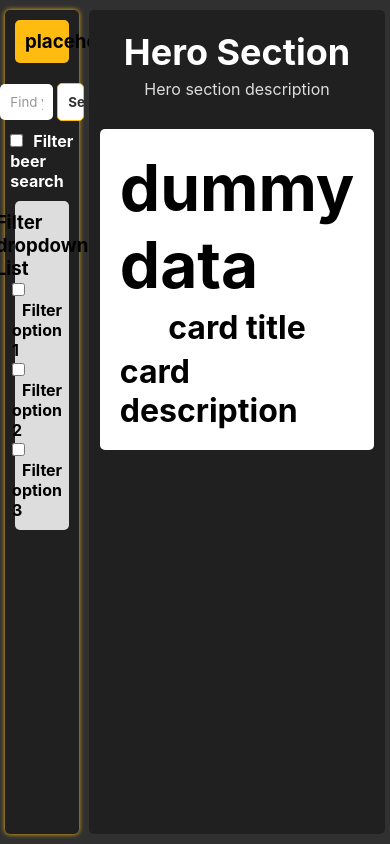
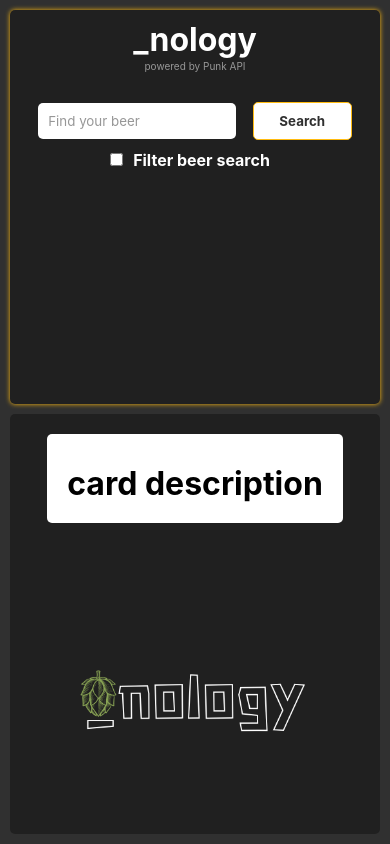
Before and after one commit to jessebubble/nology-punk-api, a React (Create React App) app: page / in a window 390 px wide. Built offline with nearby package versions, Linux system fonts and the light colour scheme.

Commit message:
props used for filter components, useState and event.target.value added to searchbox. plus heroLogo

```diff
--- /dev/null
+++ b/src/components/Button.jsx
@@ -0,0 +1,11 @@
+
+const ButtonJSX = (props) => {
+
+    return (
+        <button type="submit">
+            Search
+        </button>
+    );
+};
+
+export default ButtonJSX;
--- a/src/components/Hero/CardList.jsx
+++ b/src/components/Hero/CardList.jsx
@@ -1,12 +1,16 @@
 
 
-const CardList = () => {
+const CardList = (props) => {
 
     return (
 
         <div className="card-content">
-            <h1>dummy data</h1>
-            <p>card title </p>
+            <h1>
+                {props.name}
+            </h1>
+            <p>
+                {props.description}
+            </p>
             <p>card description</p>
         </div>
     );
--- a/src/components/Hero/Hero.jsx
+++ b/src/components/Hero/Hero.jsx
@@ -6,13 +6,12 @@ const Hero = () => {
   return (
     <>
       <div className="hero">
-        <div className="hero-text">
-          <h1>Hero Section</h1>
-          <p>Hero section description</p>
+        <div className="hero-card">
+          <Card />
         </div>
 
-        <div className="hero-card">
-          <Card />
+        <div className="hero-logo">
+          <img src="./logo.png" alt="logo" />
         </div>
       </div>
     </>
--- a/src/components/NavBar/FilterItem.jsx
+++ b/src/components/NavBar/FilterItem.jsx
@@ -1,13 +1,27 @@
+import { useState } from 'react';
+import FilterList from './FilterList';
 
-const FilterItem = () => {
+const FilterItem = (props) => {
+
+    const [showList, setShowList] = useState(false);
+
+    const handleClick = () => {
+        setShowList(!showList);
+    };
 
     return (
+        <>
         <div className="filterbox">
             <form>
-                <input type="checkbox" />
+                <input
+                    type="checkbox"
+                    onClick={handleClick}
+                />
                 <label>Filter beer search</label>
             </form>
         </div>
+        <FilterList show={showList} />
+        </>
     );
 };
 
--- a/src/components/NavBar/FilterList.jsx
+++ b/src/components/NavBar/FilterList.jsx
@@ -1,23 +1,30 @@
 
-const FilterList = () => {
+const FilterList = (props) => {
+
+    if (!props.show) {
+        return props.show
+    };
 
     return (
-
         <div className="filterlist">
-            <h3>Filter dropdown List</h3>
-
             <form>
                 <input type="checkbox" />
-                <label>Filter option 1</label>
+                <label>The Classics</label>
                 <br />
 
                 <input type="checkbox" />
-                <label>Filter option 2</label>
+                <label>Citrus Love </label>
                 <br />
 
                 <input type="checkbox" />
-                <label>Filter option 3</label>
+                <label>More abv please</label>
             </form>
+
+            <div className="filtered-results" >
+                <p>
+                    filtered results here
+                </p>
+            </div>
         </div>
     );
 };
--- a/src/components/NavBar/NavBar.jsx
+++ b/src/components/NavBar/NavBar.jsx
@@ -1,19 +1,16 @@
-import FilterItem from "./FilterItem";
-import FilterList from "./FilterList";
 import SearchBox from "./SearchBox";
 
-const NavBar = () => {
+const NavBar = (props) => {
     return (
         <>
             <div className="navbar">
                 <div className="navbar-logo">
-                    <h3>placeholder</h3>
+                    <h1>_nology</h1>
+                    <p> powered by Punk API </p>
                 </div>
 
                 <div className="navbar-content">
-                    <SearchBox />
-                    <FilterItem />
-                    <FilterList />
+                    <SearchBox name="name" />
                 </div>
             </div>
         </>
--- a/src/components/NavBar/SearchBox.jsx
+++ b/src/components/NavBar/SearchBox.jsx
@@ -1,15 +1,40 @@
+import { useState } from "react";
+import beers from "../../data/beer";
+import FilterItem from "./FilterItem";
+import ButtonJSX from "../Button";
 
-const SearchBox = () => {
+
+const SearchBox = (props) => {
+
+    const [searchResults, setSearchResults] = useState([]);
+
+    const handleChange = (event) => {
+        const searchValue = event.target.value;
+        const filteredBeers = beers.filter((beer) => {
+            return beer.name.toLowerCase().includes(searchValue.toLowerCase());
+        });
+        setSearchResults(filteredBeers);
+    };
 
     return (
-
         <div className="searchbox">
             <form>
-                <input type="text" placeholder="Find your beer" />
-                <button type="submit">Search</button>
+                <input
+                    type="text"
+                    placeholder="Find your beer"
+                    onChange={handleChange}
+                />
+                <ButtonJSX />
             </form>
+
+            <FilterItem />
+
+            <div className="searchbox-results" >
+                {searchResults.map((beer) => {
+                    return <p>{beer.name}</p>;
+                })}
+            </div>
         </div>
-
     );
 };
 
--- a/src/index.css
+++ b/src/index.css
@@ -30,12 +30,19 @@
   gap: 10px;
   padding: 10px;
 }
-.navbar-logo {
-  background-color: #ffbb10ff;
-  border-radius: 5px;
-  width: 100%;
-  padding: 10px;
+.navbar-logo > h1 {
+  color: #fff;
+  font-size: 32px;
+  font-weight: bold;
   text-align: center;
+  margin-bottom: 1px;
+}
+.navbar-logo > p {
+  color: #979797;
+  font-size: 10px;
+  font-weight: medium;
+  text-align: center;
+  margin-bottom: 10px;
 }
 .navbar-content {
   display: flex;
@@ -43,8 +50,10 @@
   align-items: center;
   justify-content: center;
   width: 100%;
-  margin-top: 10px;
-  gap: 10px;
+  padding: 10px;
+}
+.searchbox {
+  width: 100%;
 }
 .searchbox > form {
   display: flex;
@@ -74,6 +83,28 @@
 .searchbox > form > button:hover {
   background-color: #ffbb10ff;
   color: #fff;
+}
+.searchbox-results {
+  display: flex;
+  flex-direction: column;
+  align-items: flex-start;
+  justify-content: center;
+  padding: 10px;
+  border-radius: 5px;
+}
+.searchbox-results > p {
+  color: #fff;
+  font-size: 12px;
+  font-weight: bold;
+  text-align: center;
+  padding: 10px;
+}
+.filterbox {
+  display: flex;
+  flex-direction: column;
+  align-items: center;
+  justify-content: center;
+  padding: 10px;
 }
 .filterbox > form > label {
   color: #fff;
@@ -106,31 +137,19 @@
   gap: 10px;
   padding: 10px;
 }
-.hero > .hero-text {
-  display: flex;
-  flex-direction: column;
-  align-items: center;
-  justify-content: center;
-  gap: 5px;
-  padding: 10px;
-}
-.hero > .hero-text > h1 {
-  color: #fff;
-  font-size: 36px;
-  font-weight: bold;
-  text-align: center;
-}
-.hero > .hero-text > p {
-  color: #dddddd;
-  font-size: 16px;
-  text-align: center;
-}
 .hero > .hero-card {
   display: flex;
   align-items: center;
   justify-content: center;
   gap: 10px;
   padding: 10px;
+}
+.hero > .hero-logo > img {
+  width: 100%;
+  height: 100%;
+  object-fit: contain;
+  padding: 10px;
+  margin-top: 10px;
 }
 .card {
   background-color: #fff;
@@ -150,3 +169,29 @@
   gap: 5px;
   padding: 10px;
 }
+
+/* media query iphone */
+@media screen and (max-width: 768px) {
+  .landing-page {
+    flex-direction: column;
+  }
+  .navbar {
+    width: 100%;
+  }
+  .hero {
+    width: 100%;
+  }
+}
+
+/* media query ipad */
+@media screen and (max-width: 1024px) {
+  .landing-page {
+    flex-direction: column;
+  }
+  .navbar {
+    width: 100%;
+  }
+  .hero {
+    width: 100%;
+  }
+}
```
Also changed, not shown: public/logo.png (added), src/App.jsx (line endings or trailing spaces).
